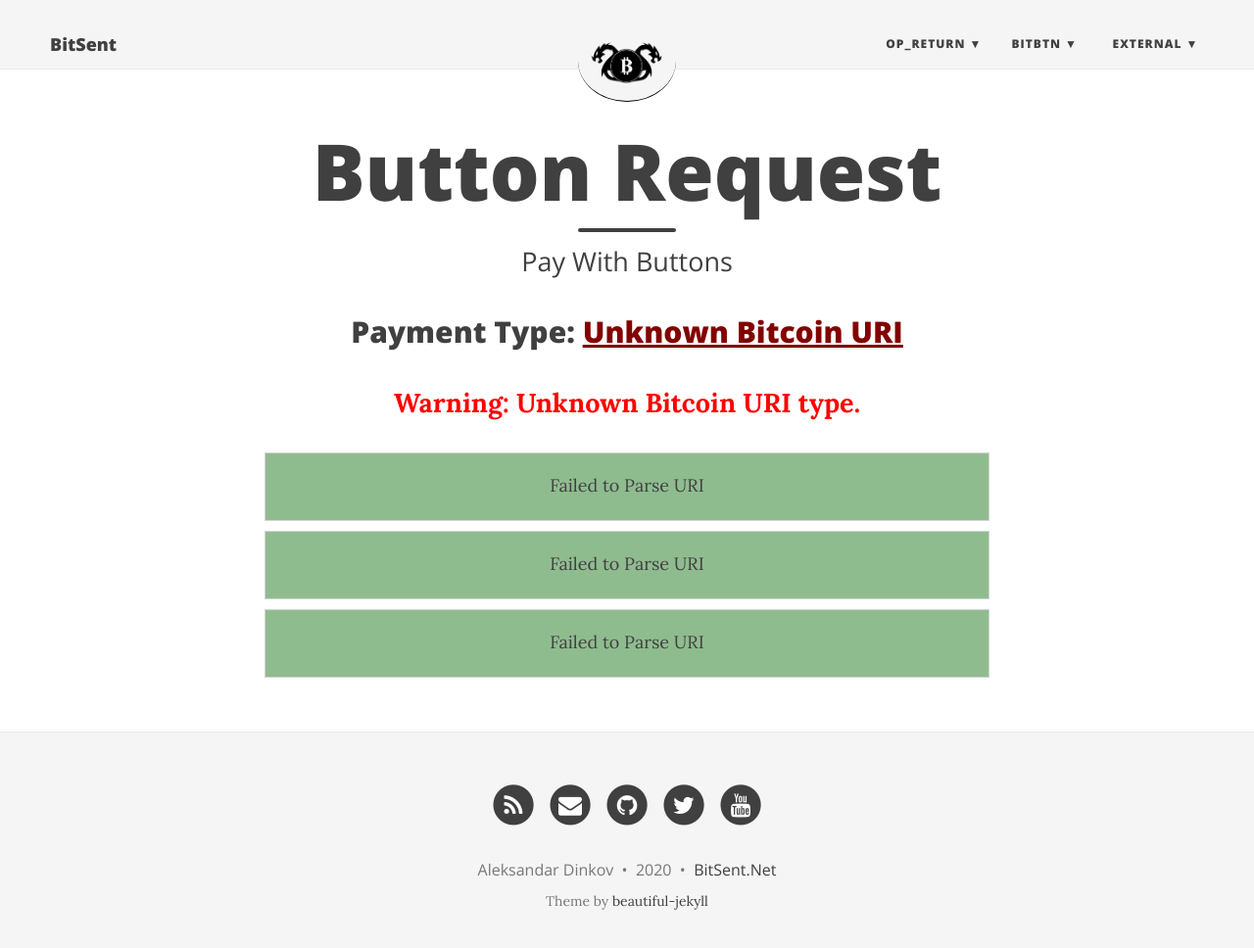
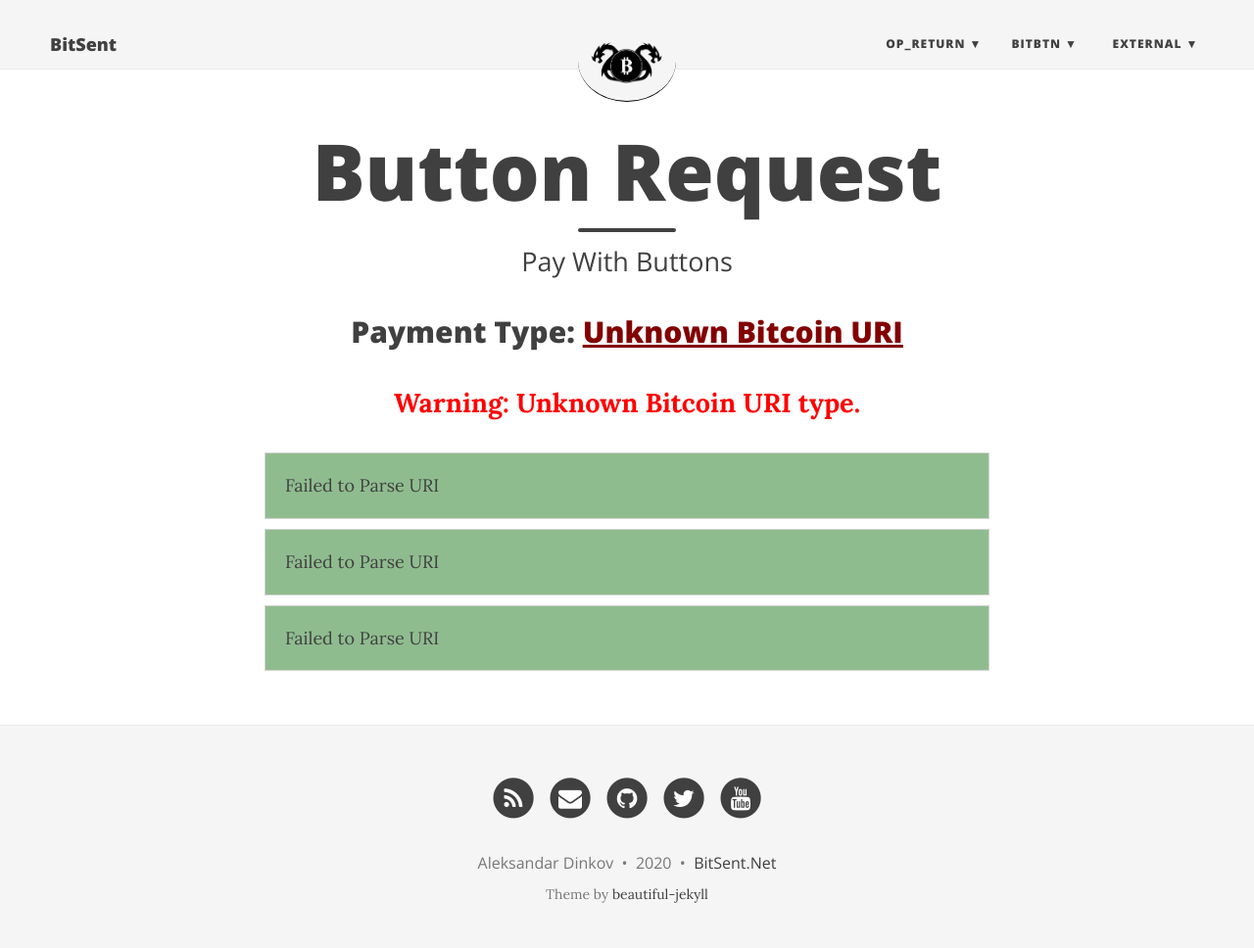
Before and after one commit to bitsent/bitsent.github.io, a Jekyll site: the page built from REQUEST-PAGE.md, in a window 1280 px wide and 981 px high. Shown: the top 968 px of the window at 98% size. Built offline with Jekyll 4.4.1, drawn with Linux system fonts in a browser that asks for light colours; nearby versions of some CDN libraries.

Commit message:
Update bitcoinUriParser.html

```diff
--- a/_includes/bitcoinUriParser.html
+++ b/_includes/bitcoinUriParser.html
@@ -15,16 +15,16 @@
     border: 1px solid lightgrey;
     padding: 10px;
     margin: 5px;
-    min-height: 70px;
+    min-height: 50px;
   }
 
-  .button-container .buttonArea {
-    text-align: center;
+  .button-container * {
+    margin-top: 0;
+  }
+  .button-container *.buttonArea {
+    margin: 0 35%;
+    margin: 1rem;
     margin-top: 1rem;
-    margin-bottom: 1rem;
-  }
-  .button-container * {
-    margin-bottom: 1rem;
   }
 
   #uriWarningMessage {
```
